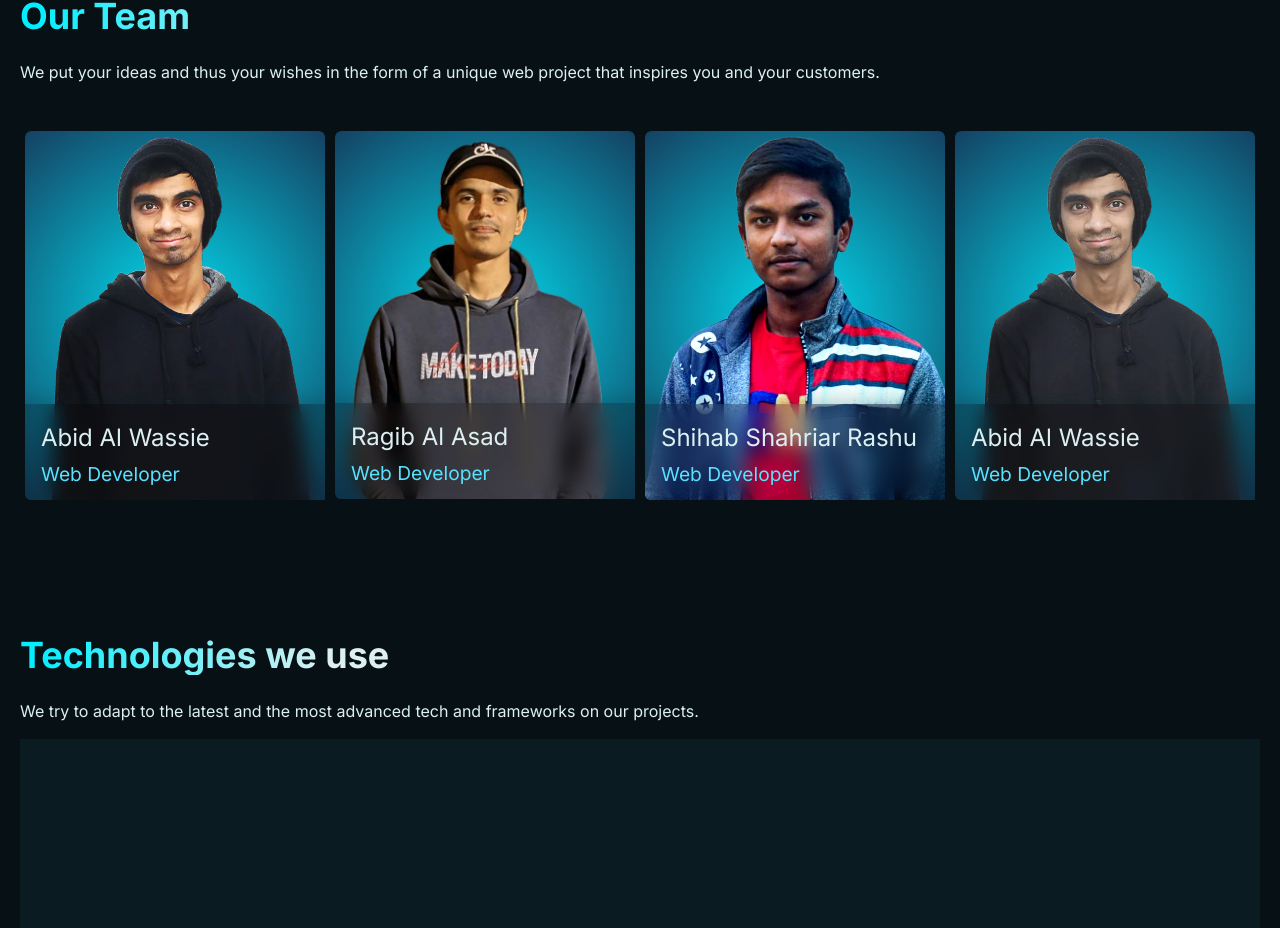
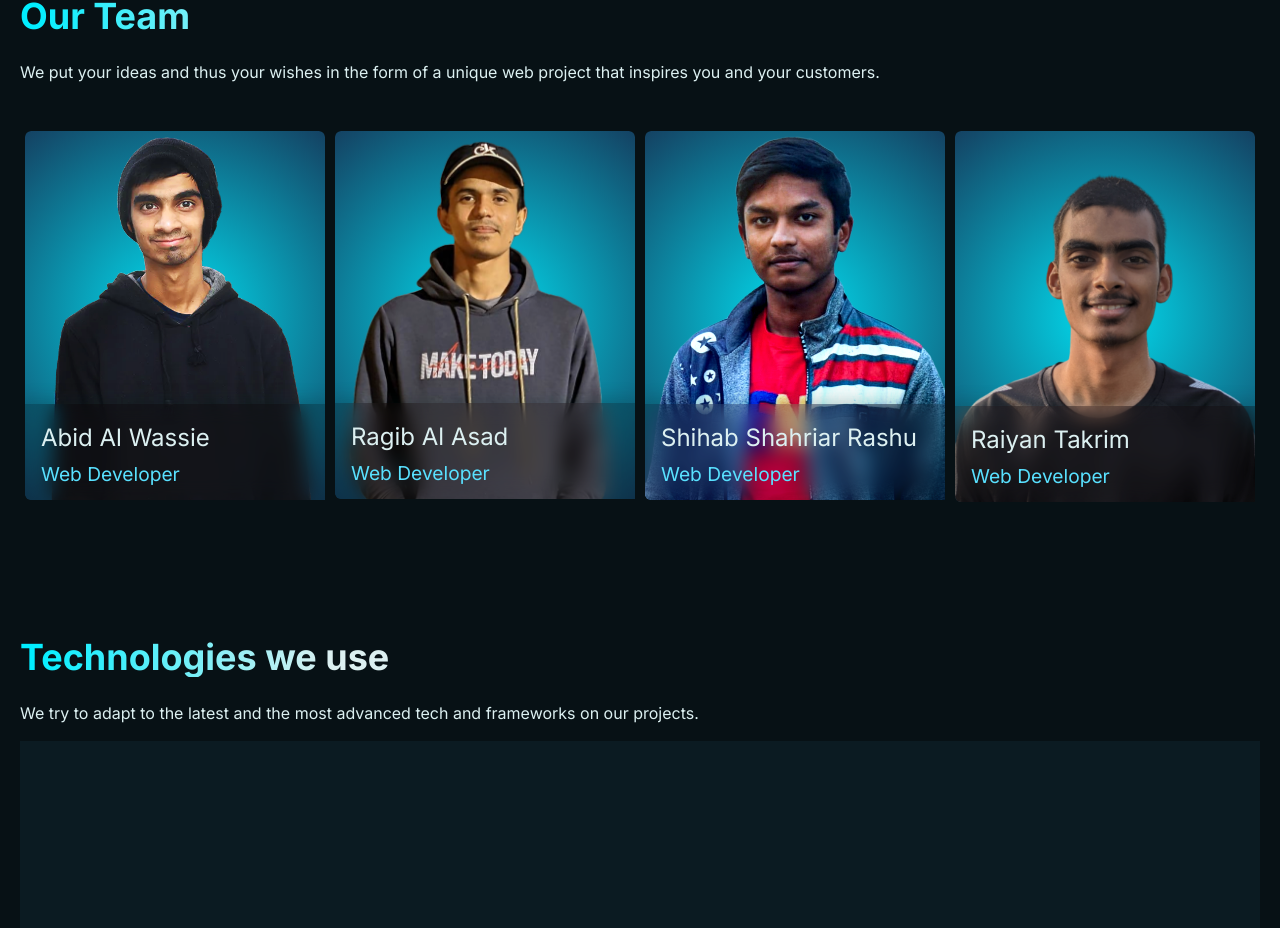
Before and after one commit to DEVELEVEN-io/develeven-io, a Next.js app: page / in a window 1280 px wide. Shown: the part 1858-2786 px from the top of the page. Built offline with nearby package versions, Linux system fonts and the light colour scheme.

Commit message:
added momber info for shuvo

```diff
--- a/components/Team/Team.jsx
+++ b/components/Team/Team.jsx
@@ -1,6 +1,6 @@
 import { images } from "../../constants";
 import Image from 'next/image';
-import { FaLinkedin, FaGithub, FaYoutube, FaGlobe } from 'react-icons/fa';
+import { FaLinkedin, FaGithub, FaYoutube, FaGlobe, FaFacebook, FaTelegram } from 'react-icons/fa';
 const Team = () => {
   return (
     <section id="team" className="container flex flex-col justify-between mx-auto mt-14 w-full">
@@ -34,9 +34,9 @@ const Team = () => {
           <span className="memberName mb-1">Ragib Al Asad</span>
             <span className="memberTitle text-highlight my-0">Web Developer</span>
             <div className="memberDesc">
-              <p className="memberText">Ragib Al Asad is a senior backend developer of DevEleven-io with 4+ years of experience. He is the founder of DevEleven. Holds strong understandings in backend web technology like FastAPI</p>
+              <p className="memberText">Ragib Al Asad is a Senior Backend Developer at DevEleven-io and the founder of DevEleven. specializes in backend web technologies, particularly FastAPI.</p>
               <ul className="memberLinks flex">
-                <li className="memberLink text-4xl mx-auto px-4 pb-4 pt-8"><a href="https://facebook.com/ragibalasad" target="_blank"><FaGlobe /></a></li>
+                <li className="memberLink text-4xl mx-auto px-4 pb-4 pt-8"><a href="https://facebook.com/ragibalasad" target="_blank"><FaFacebook /></a></li>
                 <li className="memberLink text-4xl mx-auto px-4 pb-4 pt-8"><a href="https://github.com/ragibalasad" target="_blank"><FaGithub /></a></li>
                 <li className="memberLink text-4xl mx-auto px-4 pb-4 pt-8"><a href="https://youtube.com/@ragibalasad" target="_blank"><FaYoutube /></a></li>
                 <li className="memberLink text-4xl mx-auto px-4 pb-4 pt-8"><a href="https://www.linkedin.com/in/ragibalasad" target="_blank"><FaLinkedin /></a></li>
@@ -52,9 +52,9 @@ const Team = () => {
           <span className="memberName mb-1">Shihab Shahriar Rashu</span>
             <span className="memberTitle text-highlight my-0">Web Developer</span>
             <div className="memberDesc">
-              <p className="memberText">Shihab Shahriar Rashu is one of the team members of DevEleven-io. He is a web developer specializing in JavaScript and Python programming languages</p>
+              <p className="memberText">Shihab Shahriar Rashu is a web developer at DevEleven-io. He's an integral part of the development team, with expertise in JavaScript and Python.</p>
               <ul className="memberLinks flex">
-                <li className="memberLink text-4xl mx-auto px-4 pb-4 pt-8"><a href="https://facebook.com/mdshihabshahriar.rashu" target="_blank"><FaGlobe /></a></li>
+                <li className="memberLink text-4xl mx-auto px-4 pb-4 pt-8"><a href="https://facebook.com/mdshihabshahriar.rashu" target="_blank"><FaFacebook/></a></li>
                 <li className="memberLink text-4xl mx-auto px-4 pb-4 pt-8"><a href="https://github.com/muhammadshihab" target="_blank"><FaGithub /></a></li>
                 <li className="memberLink text-4xl mx-auto px-4 pb-4 pt-8"><a href="https://youtube.com/" target="_blank"><FaYoutube /></a></li>
                 <li className="memberLink text-4xl mx-auto px-4 pb-4 pt-8"><a href="https://www.linkedin.com/" target="_blank"><FaLinkedin /></a></li>
@@ -64,18 +64,18 @@ const Team = () => {
         </div>
 
         <div className="memberCard bg-bglight rounded-t-md rounded-l-md rounded-b-none flex flex-col mx-auto">
-          <Image src={images.portrait_1_md} alt="Logo" width={300} height={300}/>
+          <Image src={images.portrait_raiyan_md} alt="Logo" width={300} height={300}/>
           <div className="memberGradient absolute inset-0 rounded-t-md rounded-l-md rounded-b-none" />
           <div className="memberInfo flex flex-col mx-auto">
-          <span className="memberName mb-1">Abid Al Wassie</span>
+          <span className="memberName mb-1">Raiyan Takrim</span>
             <span className="memberTitle text-highlight my-0">Web Developer</span>
             <div className="memberDesc">
-              <p className="memberText">Abid Al Wassie is the senior developer of DevEleven-io. He is a full stack developer with 4+ years of experience. He is the creator of oneManDev. He has a long history with JavaScript and other technologies.</p>
+              <p className="memberText">Raiyan Takrim  is a frontend developer at DevEleven-io. He posseses experties in HTML, CSS, JS, Python, React etc.</p>
               <ul className="memberLinks flex">
-                <li className="memberLink text-4xl mx-auto px-4 pb-4 pt-8"><a href="https://abidalwassie.me" target="_blank"><FaGlobe /></a></li>
-                <li className="memberLink text-4xl mx-auto px-4 pb-4 pt-8"><a href="https://github.com/AbidAlWassie" target="_blank"><FaGithub /></a></li>
-                <li className="memberLink text-4xl mx-auto px-4 pb-4 pt-8"><a href="https://youtube.com/@oneManDev" target="_blank"><FaYoutube /></a></li>
-                <li className="memberLink text-4xl mx-auto px-4 pb-4 pt-8"><a href="https://www.linkedin.com/in/abidalwassie" target="_blank"><FaLinkedin /></a></li>
+                <li className="memberLink text-4xl mx-auto px-4 pb-4 pt-8"><a href="https://facebook.com/raiyan.takrim3" target="_blank"><FaFacebook /></a></li>
+                <li className="memberLink text-4xl mx-auto px-4 pb-4 pt-8"><a href="https://github.com/raiyan-takrim" target="_blank"><FaGithub /></a></li>
+                <li className="memberLink text-4xl mx-auto px-4 pb-4 pt-8"><a href="https://youtube.com/" target="_blank"><FaYoutube /></a></li>
+                <li className="memberLink text-4xl mx-auto px-4 pb-4 pt-8"><a href="https://t.me/raiyan_takrim" target="_blank"><FaTelegram /></a></li>
               </ul>
             </div>
           </div>
--- a/constants/images.jsx
+++ b/constants/images.jsx
@@ -3,6 +3,7 @@ import portrait_1_md from '../assets/portrait_1_md.png';
 import portrait_abid_md from '../assets/portrait_abid_md.png';
 import portrait_ragib_md from '../assets/portrait_ragib_md.png';
 import portrait_rashu_md from '../assets/portrait_rashu_md.png';
+import portrait_raiyan_md from '../assets/portrait_raiyan_md.png';
 import logo from '../assets/logo.png';
 
 
@@ -12,6 +13,7 @@ const data = {
   portrait_abid_md,
   portrait_ragib_md,
   portrait_rashu_md,
+  portrait_raiyan_md,
   logo,
 };
 
```
Also changed, not shown: assets/portrait_raiyan_md.png (added), 1 other file (tests, documents, lock files or other folders).
